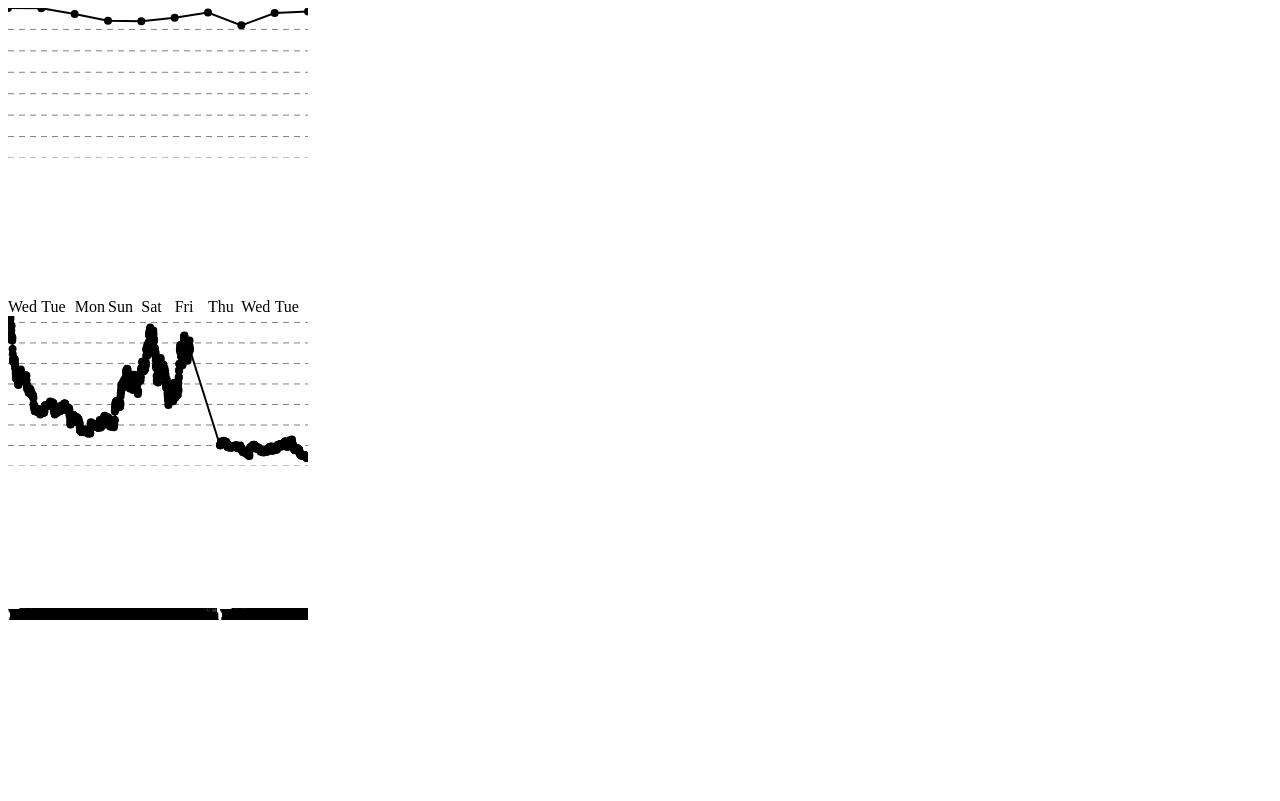
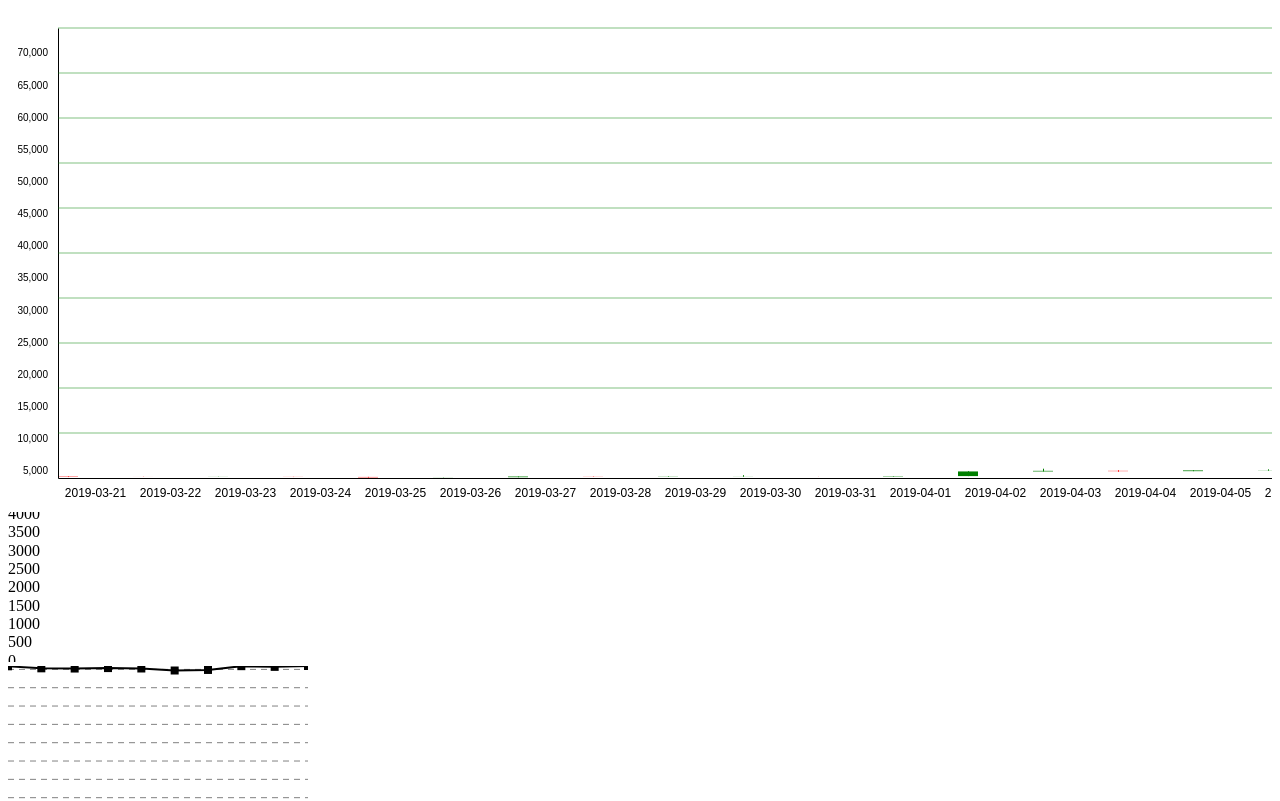
Before and after one commit to DoughFlow/DoughFlow, a Next.js app in the folder frontend/: page /site in a window 1280 px wide. Shown: the top 801 px of the page. Built offline with nearby package versions, Linux system fonts and the light colour scheme.

Commit message:
CandleChart component is functional.

```diff
--- a/frontend/app/components/candlestick_ts.tsx
+++ b/frontend/app/components/candlestick_ts.tsx
@@ -165,6 +165,15 @@ const CandleChart = ({newData}: {newData: StockData[]}) => {
                       .range([height, 0])
                       .domain([d3.min(data, (d) => d.low), d3.max(data, (d) => d.high)]); // works with typescript errors
 
+    // Let's create a tooltip SVG text element
+    /* Source:
+     * https://observablehq.com/@john-guerra/how-to-add-a-tooltip-in-d3#cell-70
+     * */
+    const tooltip = g
+        .append("text")
+        .attr("class", "tooltip")
+        .attr("fill", "black")
+        .style("pointer-events", "none");
 
     g.selectAll('.candle')
       .data(data)
@@ -175,7 +184,25 @@ const CandleChart = ({newData}: {newData: StockData[]}) => {
       .attr('y', d => yScale(Math.max(d.open, d.close)))
       .attr('width', "20px")
       .attr('height', d => Math.abs(yScale(d.open) - yScale(d.close)))
-      .attr('fill', d => (d.close >= d.open ? 'green' : 'red'));
+      .attr('fill', d => (d.close >= d.open ? 'green' : 'red'))
+      .on("mouseenter", (evt, d) => {
+              const [mx, my] = d3.pointer(evt);
+              const tooltipText =
+`Open: ${(d.open)}
+Close: ${(d.close)} (${(d.open, d.close)})
+Low: ${(d.low)}
+High: ${(d.high)}`;
+              tooltip
+              .attr("transform", `translate(${mx}, ${my})`)
+              .selectAll("tspan")
+              .data(tooltipText.split("\n"))
+              .join("tspan")
+              .attr("dy", "1.5em")
+              .attr("x", "20px")
+              .text((text) => text );
+              })
+    .on("mouseout", () => tooltip.selectAll("tspan").remove());
+
 
     g.selectAll(".wick")
       .data(data)
@@ -230,7 +257,9 @@ const CandleChart = ({newData}: {newData: StockData[]}) => {
     .attr('stroke', "green")
     .attr('stroke-width', .5);
 
+
   }, [data]);
+
 
   return (
         <div ref={svgRef} style={{width:'auto' , overflowX:'scroll'}} ></div>
--- a/frontend/app/components/chart.tsx
+++ b/frontend/app/components/chart.tsx
@@ -36,25 +36,37 @@ export function Chart({ data }: { data: StockData[] }) {
     }
     return (
             <div
-            className="grid grid-rows-2 grid-flow-col gap-4 @container relative h-full w-full overflow-scroll"
-            style={
-            {
-            "--marginTop": "10px",
-            "--marginRight": "8px",
-            "--marginBottom": "25px",
-            "--marginLeft": "25px",
-            } as CSSProperties
-            }
+            className="flex flex-col md:flex-row items-center justify-center"
             >
-            <div>
+
+            {/* Y axis */}
+            <div className="order-1 md:order-none">
+            <svg
+            >
+            <g>
+            {yScale
+            .ticks(8)
+            .map(yScale.tickFormat(8, "d"))
+            .map((value, i) => (
+                        <text
+                        key={i}
+                        y={`${yScale(+value)}%`}
+                        alignmentBaseline="middle"
+                        textAnchor="start" // was end, that made it dis
+                        className="text-blue"
+                        fill="currentColor"
+                        >
+                        {value}
+                        </text>
+                        ))}
+    </g>
+        </svg>
+        </div>
+
+
+        <div className="order-2 md:order-none md:order-3 mt-4 md:ml-0">
         {/* Chart area */}
     <svg
-            className="absolute inset-0
-            h-[calc(100%-var(--marginTop)-var(--marginBottom))]
-            w-[calc(100%-var(--marginLeft)-var(--marginRight))]
-            translate-x-[var(--marginLeft)]
-            translate-y-[var(--marginTop)]
-            "
         >
         <svg
         viewBox="0 0 100 100"
@@ -91,14 +103,14 @@ export function Chart({ data }: { data: StockData[] }) {
             vectorEffect="non-scaling-stroke"
             />
 
-            {/* Circles */}
+            {/* Data Points */}
         {data.map((d) => (
                     <path
                     key={d.datetime.toString()}
                     d={`M ${xScale(d.datetime)} ${yScale(d.open)} l 0.0001 0`}
                     vectorEffect="non-scaling-stroke"
                     strokeWidth="8"
-                    strokeLinecap="round"
+                    strokeLinecap="square"
                     fill="none"
                     stroke="currentColor"
                     className="text-gray-400"
@@ -106,41 +118,12 @@ export function Chart({ data }: { data: StockData[] }) {
                     ))}
         </svg>
             </svg>
-            {/* Y axis */}
-        <svg
-            className="absolute inset-0
-            h-[calc(100%-var(--marginTop)-var(--marginBottom))]
-            translate-y-[var(--marginTop)]
-            "
-            >
-            <g className="translate-x-4">
-            {yScale
-                .ticks(8)
-                    .map(yScale.tickFormat(8, "d"))
-                    .map((value, i) => (
-                                <text
-                                key={i}
-                                y={`${yScale(+value)}%`}
-                                alignmentBaseline="middle"
-                                textAnchor="end"
-                                className="text-xs tabular-nums text-gray"
-                                fill="currentColor"
-                                >
-                                {value}
-                                </text>
-                                ))}
-                </g>
-                    </svg>
 
             </div>
+
             {/* X axis */}
+            <div className="order-3 md:order-none md:order-2 mt-4 md:mt-0">
         <svg
-                    className="overflow-scroll absolute inset-x-0 bottom-0
-                    h-[calc(100%-var(--marginTop))]
-                    w-[calc(100%-var(--marginLeft)-var(--marginRight))]
-                    translate-x-[var(--marginLeft)]
-                    translate-y-[var(--marginTop)]
-                    "
             >
             {data.map((day, i) => (
                         <g key={i} className="overflow-visible font-medium text-gray-500">
@@ -172,7 +155,7 @@ export function Chart({ data }: { data: StockData[] }) {
             </g>
                 ))}
         </svg>
-
+            </div>
 
             </div>
             );
--- a/frontend/app/site/loader.tsx
+++ b/frontend/app/site/loader.tsx
@@ -32,6 +32,9 @@ function parseJsonData(data: any): stock_json{
         low: parseFloat(item.low), // Convert to number
         close: parseFloat(item.close), // Convert to number
         }))
+    // Sort the values based on datetime
+    values.sort((a, b) => a.datetime.getTime() - b.datetime.getTime());
+
     return {meta: data.meta,
     values,}
 }
--- a/frontend/app/site/page.tsx
+++ b/frontend/app/site/page.tsx
@@ -70,7 +70,7 @@ export default function Home() {
           </div>
           <CandleChart newData={ddata.values}/>
 */}
-
+          <CandleChart newData={ddata.values} />
           <Chart data={ddata.values.slice(0,10)}/>
           <Chart data={ddata.values}/>
 
```
Lines whose indentation alone changed are shown as unchanged.
